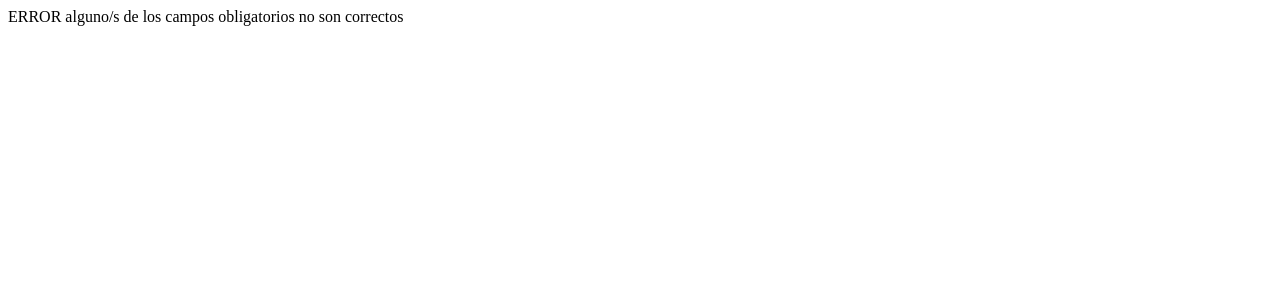
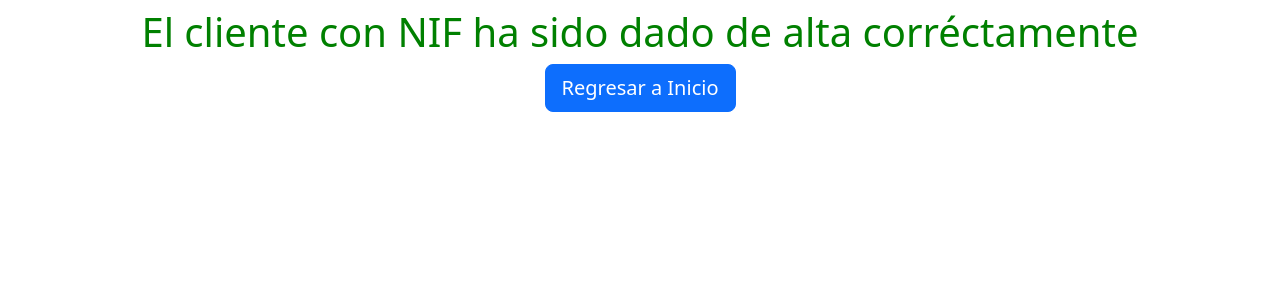
Before and after one commit to pepe-gith/CWU, a PHP site: page /Controladores/insertarCliente.php in a window 1280 px wide. Shown: the top 300 px of the page. Run offline with PHP 8.4, Linux system fonts and the light colour scheme; data that the repository does not hold is empty.

Commit message:
Va ins con PHP y mensaje error ins

```diff
--- /dev/null
+++ b/Controladores/conexion.php
@@ -0,0 +1,17 @@
+<?php
+
+function conexion(){
+    $host = "localhost";
+    $user = "root";
+    $pass = "";
+
+    $bd   = "cwubd";
+
+    $connect   = mysqli_connect($host, $user, $pass);
+
+    mysqli_select_db($connect, $bd);
+
+    return $connect;
+};
+
+?>
--- a/Controladores/insertarCliente copy.php
+++ b/Controladores/insertarCliente copy.php
@@ -15,7 +15,7 @@ $contra = $_POST['contra'];
 $direccion = $_POST['direccion'];
 $como = $_POST['como'];
 
-$sql1 = "SELECT nif FROM cliente WHERE nif LIKE '$nif'";
+$sql1 = "SELECT * FROM cliente WHERE nif LIKE '$nif'";
 $query1 = mysqli_query($con, $sql1);
 printf("numero de filas-> %d.\n", $query1->num_rows);
 $filas = $query1->num_rows;
--- a/Controladores/insertarCliente.php
+++ b/Controladores/insertarCliente.php
@@ -1,43 +1,51 @@
 <?php
 //conecta con la Base de datos
-include("conectaBD.php");
+include("conexion.php");
 
-//si recibe la información "NIF" y no es null
-if(isset($_POST["NIF"])){
-    $NIF = $_POST["NIF"];
-    $nombrecli = $_POST["nombrecli"];
-    $apellidos = $_POST["apellidos"];
-    $movil1 = $_POST["movil1"];
-    $movil2 = $_POST["movil2"];
-    $corre1 = $_POST["corre1"];
-    $corre2 = $_POST["corre2"];
-    $contra = $_POST["contra"];
-    $direccion = $_POST["direccion"];
-    $como = $_POST["como"];
+//Conecta la BD
+$con= conexion();
 
-    $query1 = "SELECT * FROM cliente WHERE NIF LIKE '$NIF'";
-    $result1 = mysqli_query($conexion, $query1);
-    printf("numero de filas-> %d.\n", $result1->num_rows);
-    $filas = $result1->num_rows;
+$NIF = $_POST['NIF'];
+$nombrecli = $_POST['nombrecli'];
+$apellidos = $_POST['apellidos'];
+$movil1 = $_POST['movil1'];
+$movil2 = $_POST['movil2'];
+$corre1 = $_POST['corre1'];
+$corre2 = $_POST['corre2'];
+$contra = $_POST['contra'];
+$direccion = $_POST['direccion'];
+$como = $_POST['como'];
 
-    if($filas==0){
+$sql1 = "SELECT * FROM cliente WHERE NIF LIKE '$NIF'";
+$query1 = mysqli_query($con, $sql1);
+//printf("numero de filas %d.\n", $query1->num_rows);
+$filas = $query1->num_rows;
 
-    $query2 = "INSERT INTO cliente (NIF, nombrecli, apellidos, movil1, movil2, corre1, corre2, contra, direccion, como_conoce) VALUES
-     ('$NIF', '$nombrecli', '$apellidos', '$movil1', '$movil2', '$corre1', '$corre2', '$contra', '$direccion', '$como')";
-    $result2 = mysqli_query($conexion, $query2);
-
-    //Si la inserción no es erronea
-    if(!$result2){
-        die("Error en el alta del cliente").mysqli_error($conexion);
-    } else {
-        echo json_encode("Cliente dado de alta correctamente");
-    }
-    } else die("ERROR - NIF ya dado de alta").mysqli_error($conexion);
-} else {
-     die("ERROR alguno/s de los campos obligatorios no son correctos").mysqli_error($conexion);
-  }
+if ($filas == 0){
+    $sql2 = "INSERT INTO cliente VALUES ('$NIF', '$nombrecli', '$apellidos', '$movil1', '$movil2',
+    '$corre1', '$corre2', '$contra', '$direccion', '$como' )";
+    $query2 = mysqli_query($con, $sql2);
+}
   //cierra la conexión con la Base de Datos
   $result1 = null;
   $result2 = null;
   $conexion = null;
 ?>
+
+<!DOCTYPE html>
+<html lang="es">
+<head>
+    <meta charset="UTF-8">
+    <meta name="viewport" content="width=device-width, initial-scale=1.0">
+    <link href="https://cdn.jsdelivr.net/npm/bootstrap@5.3.3/dist/css/bootstrap.min.css" rel="stylesheet" integrity="sha384-QWTKZyjpPEjISv5WaRU9OFeRpok6YctnYmDr5pNlyT2bRjXh0JMhjY6hW+ALEwIH" crossorigin="anonymous">
+    <link rel="stylesheet" href="https://cdn.jsdelivr.net/npm/bootstrap-icons@1.11.3/font/bootstrap-icons.min.css">
+    <link  rel="stylesheet" href="/cwu/CSS/style.css">
+    <title>Indica resultado de la inserción de nuevo Cliente</title>
+</head>
+<body>
+   <h1 style="color:red"> <?php if ($filas > 0) printf ("ERROR NIF " . $NIF . " ya fue dado de alta"); ?> </h1>
+   <h1 style="color:green"> <?php if ($filas == 0) printf ("El cliente con NIF " . $NIF . " ha sido dado de alta corréctamente"); ?> </h1>
+    <a href="/cwu/index.php"><button type="button" class="btn btn-primary btn-lg">Regresar a Inicio</button></a>
+<script src="https://cdn.jsdelivr.net/npm/bootstrap@5.3.3/dist/js/bootstrap.bundle.min.js" integrity="sha384-YvpcrYf0tY3lHB60NNkmXc5s9fDVZLESaAA55NDzOxhy9GkcIdslK1eN7N6jIeHz" crossorigin="anonymous"></script>
+</body>
+</html>
--- a/Vistas/RegistroView.php
+++ b/Vistas/RegistroView.php
@@ -81,7 +81,9 @@ $query = mysqli_query($con, $sql);
             </tbody>
         </table>
     </div>
+    <!--
     <script src="../js/jquery.js"></script>
     <script src="../js/anyade_cli.js"></script>
+                -->
 </body>
 </html>
```
